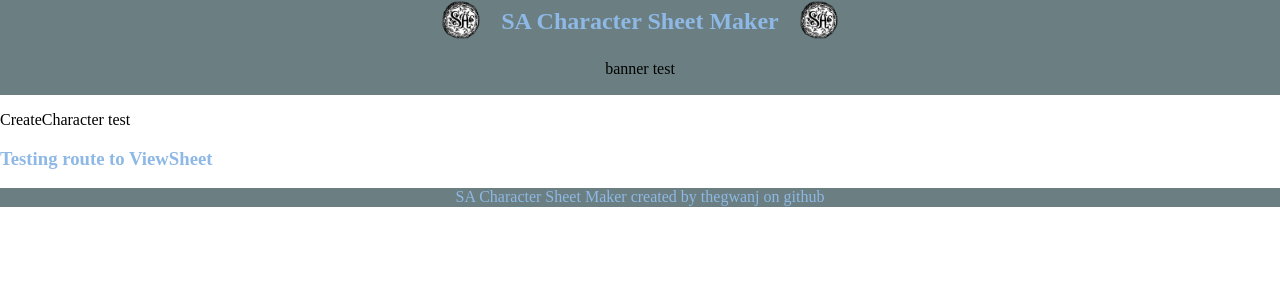
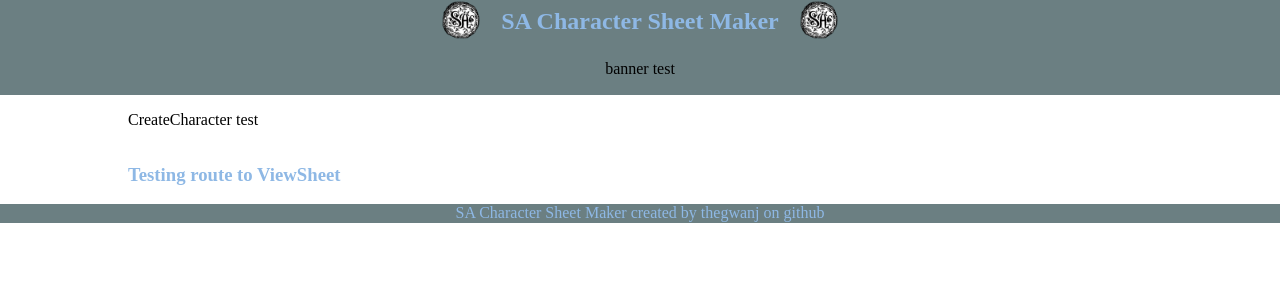
Before and after one commit to thegwanj/SA-character-gen, a React (Create React App) app in the folder client/: page /CreateCharacter in a window 1280 px wide. Shown: the top 300 px of the page. Built offline with nearby package versions, Linux system fonts and the light colour scheme.

Commit message:
Testing some styling for the page

```diff
--- a/client/src/index.css
+++ b/client/src/index.css
@@ -424,3 +424,16 @@ footer p {
   justify-content: center;
   background-color: #6B7F82;
 }
+
+/* Create Character styling */
+.createCharacterMain {
+  display: flex;
+  justify-content: center;
+}
+
+.characterForm {
+  width: 80%;
+  display: flex;
+  justify-content: center;
+  flex-direction: column;
+}
```
